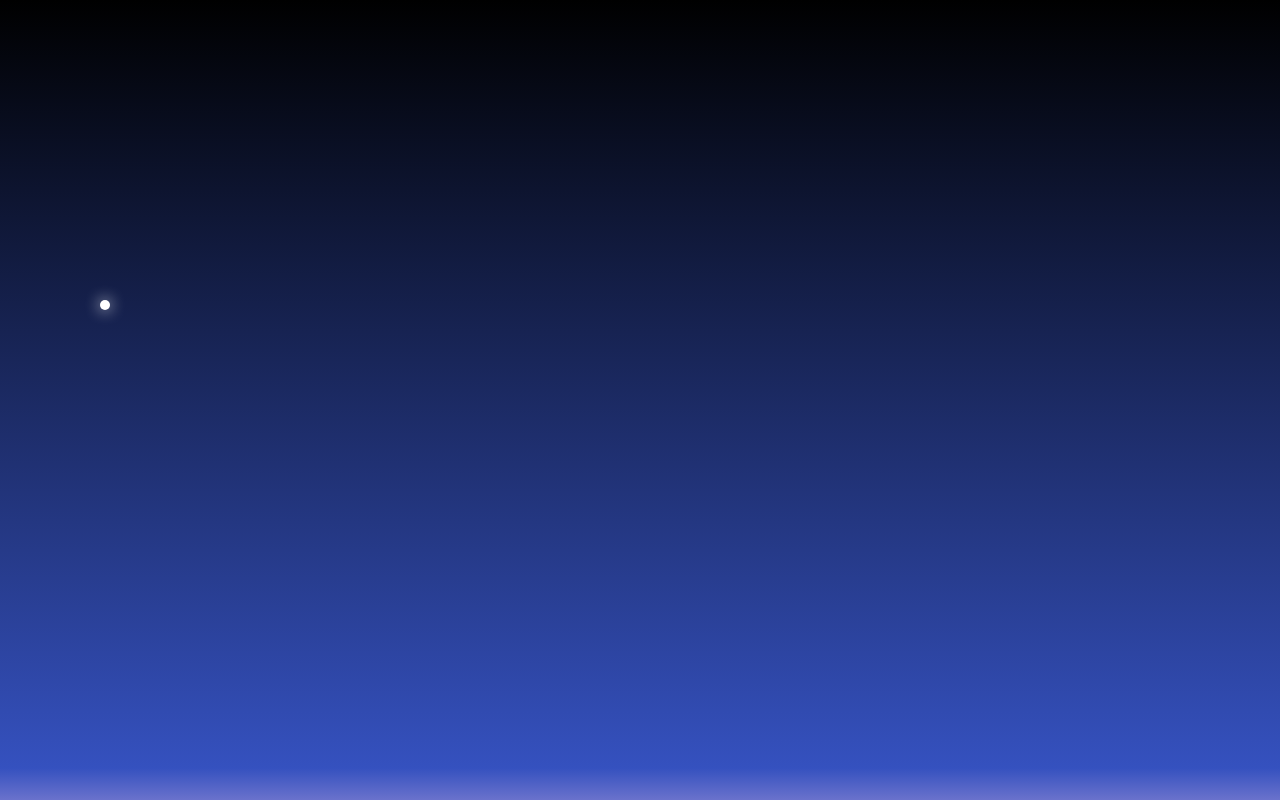
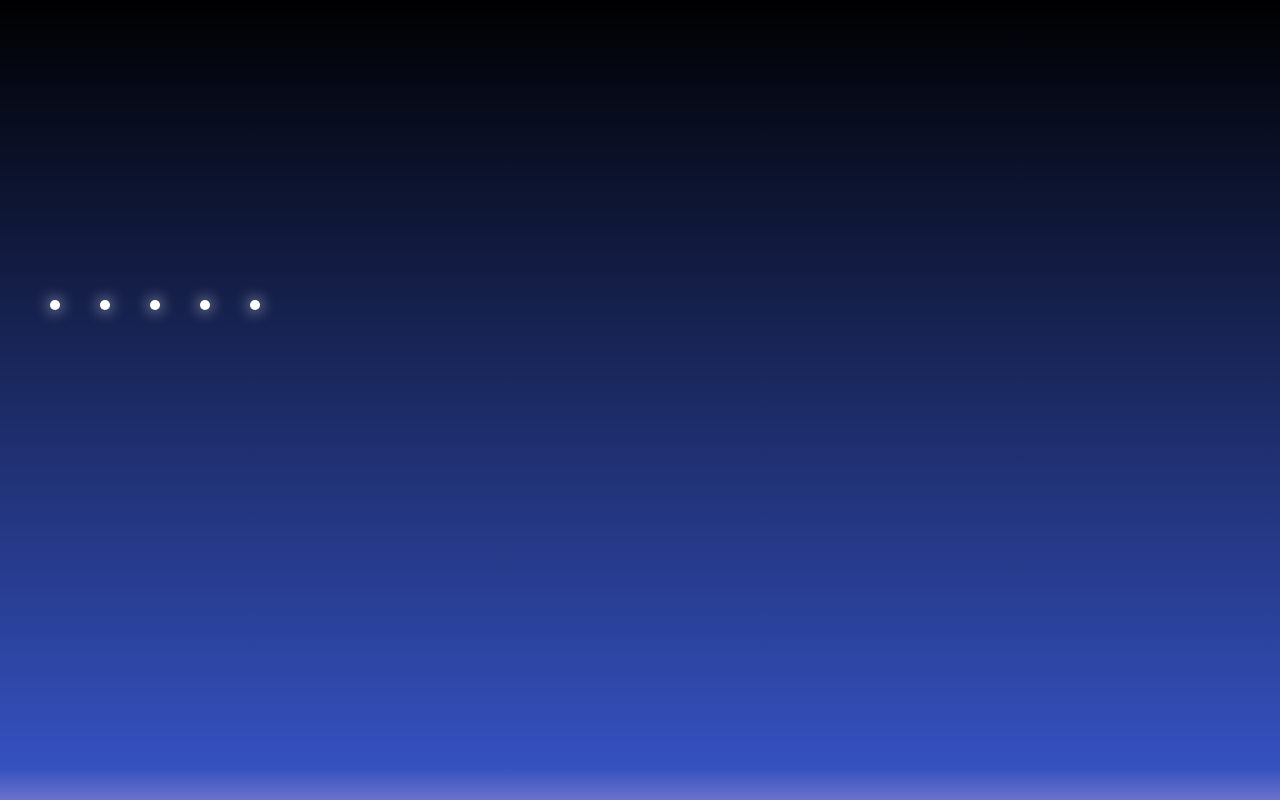
Before and after one commit to AliHMohammad/Snow, a plain HTML site: page index.html in a window 1280 px wide. Drawn offline with Linux system fonts and the light colour scheme.

Commit message:
Multiple falling snowflakes

```diff
--- a/index.html
+++ b/index.html
@@ -10,9 +10,12 @@
 
 <body>
     <div id="nightsky">
-        <div class="snowflake">
+        <div class="snowflake"></div>
+        <div class="snowflake"></div>
+        <div class="snowflake"></div>
+        <div class="snowflake"></div>
+        <div class="snowflake"></div>
 
-        </div>
     </div>
     <script src="snow.js"></script>
 </body>
--- a/snow.js
+++ b/snow.js
@@ -1,17 +1,36 @@
 let yPos = 0;
 
-move();
+init();
+
+function init() {
+    let flakes = document.querySelectorAll(".snowflake");
+    let px = 50
+
+    for (let i = 0; i < flakes.length; i++) {
+        flakes[i].style.left = px + "px"
+        px = px + 50;
+    }
+
+    //Starts moving snowflakes:
+    move();
+}
+
 
 function reset() {
     yPos = -10;
 
 }
 
+
 function move() {
-    document.querySelector(".snowflake").style.top = yPos + "px";
+    let flakes = document.querySelectorAll(".snowflake");
+    let max = document.querySelector("#nightsky").clientHeight;
+
+    for (let i = 0; i < flakes.length; i++) {
+        flakes[i].style.top = yPos + "px"
+
+    }
     yPos++;
-
-    let max = document.querySelector("#nightsky").clientHeight;
 
     if (yPos > max) {
         reset();
```
